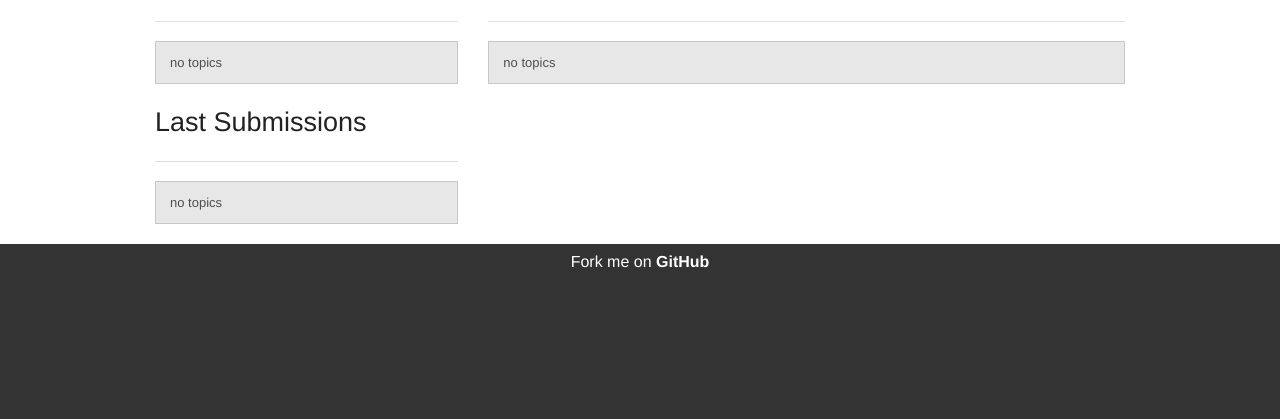
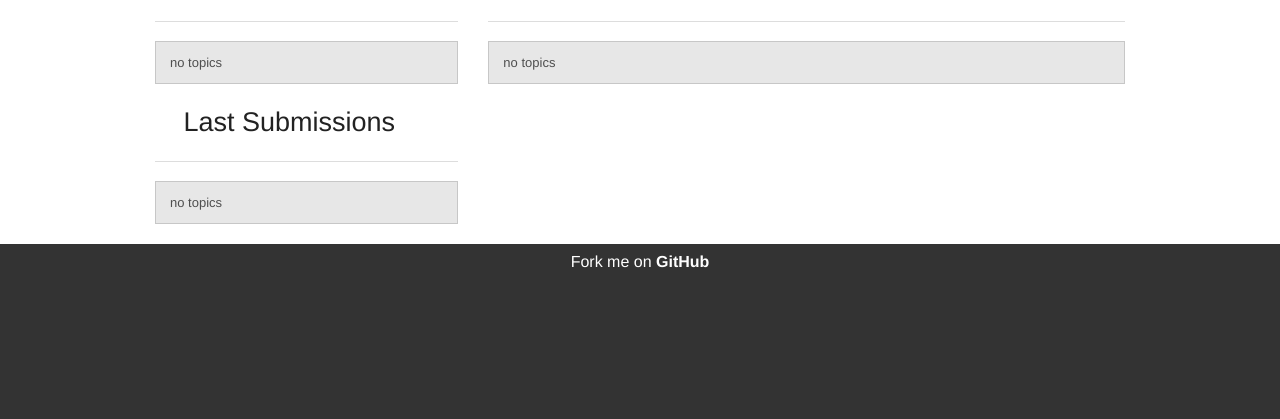
Before and after one commit to tolry/talkly, a PHP site: template templates/index/dashboard.html.twig in a window 1280 px wide. Shown: the part 322-741 px from the top of the page. Run offline with PHP 8.4, Linux system fonts and the light colour scheme; the template is opened without the code that fills it, so the values that code supplies are empty; form fields are guessed from the names that the template uses; some libraries are stand-ins or nearby versions; some web fonts are replaced.

Commit message:
text changes

```diff
--- a/templates/index/dashboard.html.twig
+++ b/templates/index/dashboard.html.twig
@@ -8,7 +8,7 @@
 
     <div class="large-4 small-12 columns">
 
-        <h3>Next Topics</h3><hr>
+        <h3><i class="fa fa-calendar"></i> Upcoming Talks</h3><hr>
 
         {% for topic in next_topics %}
         <div class="quiet">{{ topic.lectureDate|date("Y-m-d") }}</div>
@@ -21,7 +21,7 @@
             </div>
         {% endfor %}
 
-        <h3>Last Submissions</h3><hr>
+        <h3><i class="fa fa-clock-o"></i> Last Submissions</h3><hr>
 
         {% for topic in last_submissions %}
         <div class="quiet"><span title="{{ topic.createdAt|date }}" data-tooltip>{{ topic.createdAt|time_ago_in_words }}</span></div>
```
